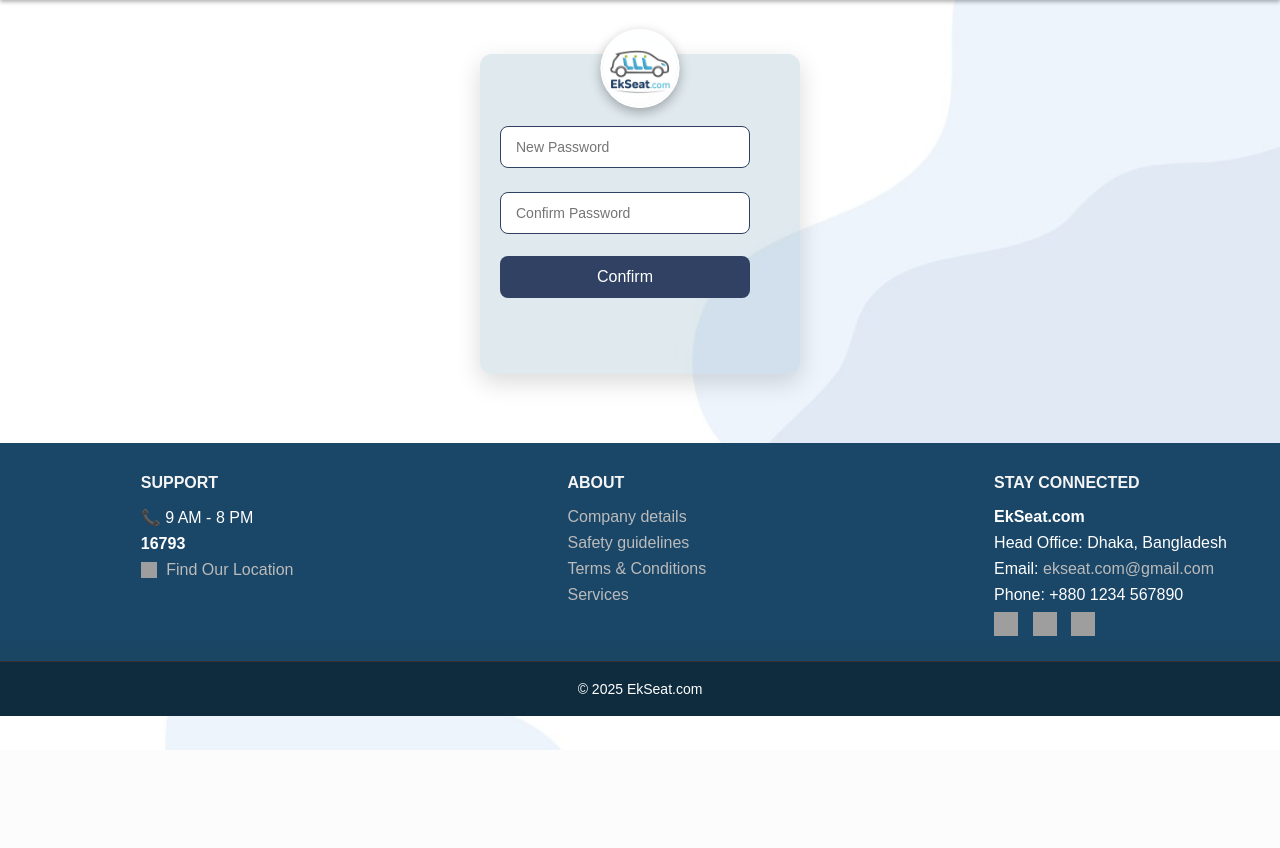
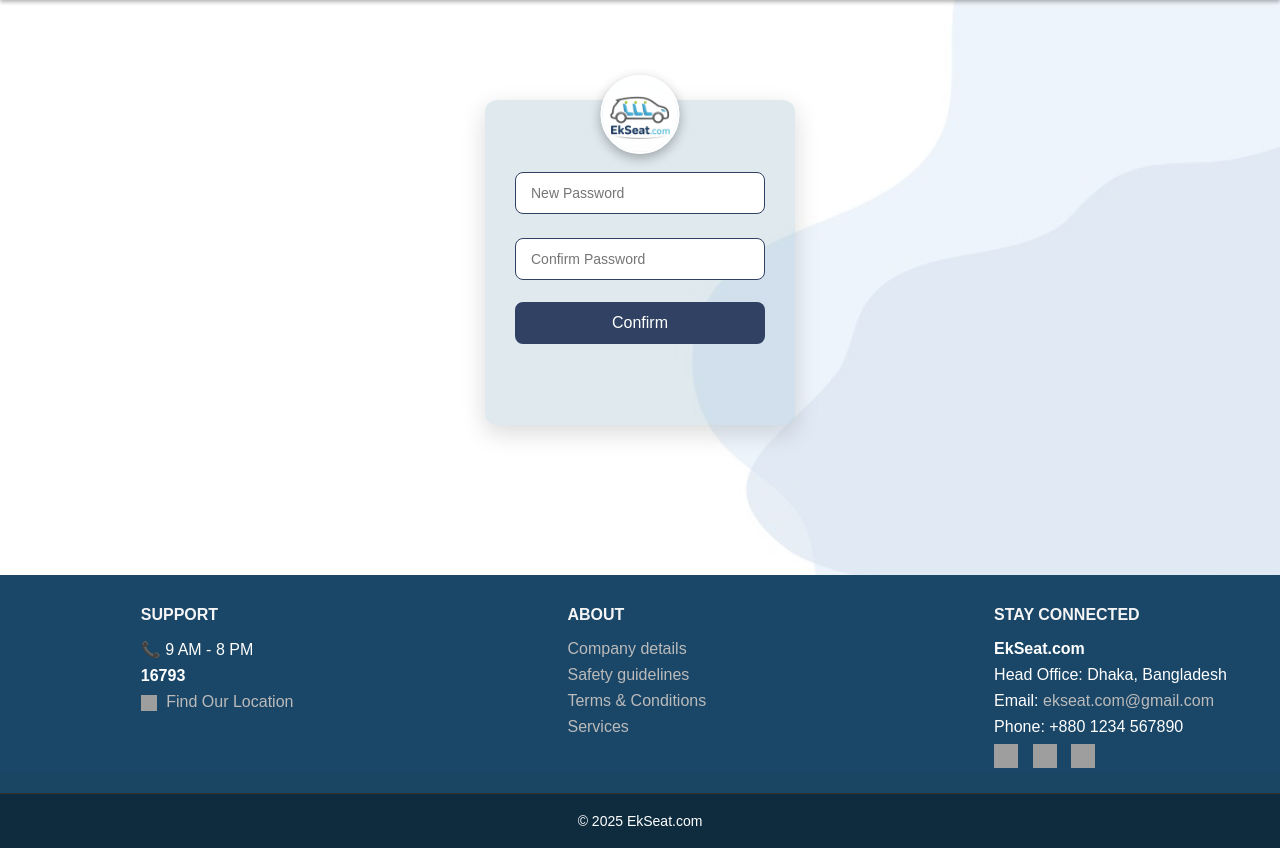
Before and after one commit to sazzadkhan20/EkSeat.com---PHP-Project, a PHP site: page /forgotPassword.php in a window 1280 px wide. Shown: the part 50-898 px from the top of the page. Before the commit the page ends 800 px from the top, so only its background shows below. Run offline with PHP 8.4, Linux system fonts and the light colour scheme; grey boxes are pictures that could not be loaded.

Commit message:
resize forgot password

```diff
--- a/View/style.css
+++ b/View/style.css
@@ -111,9 +111,10 @@
 }
 
 .forgetPassword {
-  width: 250px;
+ width: 250px;
   height: 250px;
-  padding: 60px 50px 10px 20px;
+  padding: 60px 30px 15px 30px;
+  margin: 150px 0px;
   background: rgba(94, 145, 170, 0.2);
   border-radius: 12px;
   box-shadow: 0 8px 24px rgba(0, 0, 0, 0.15);
```
